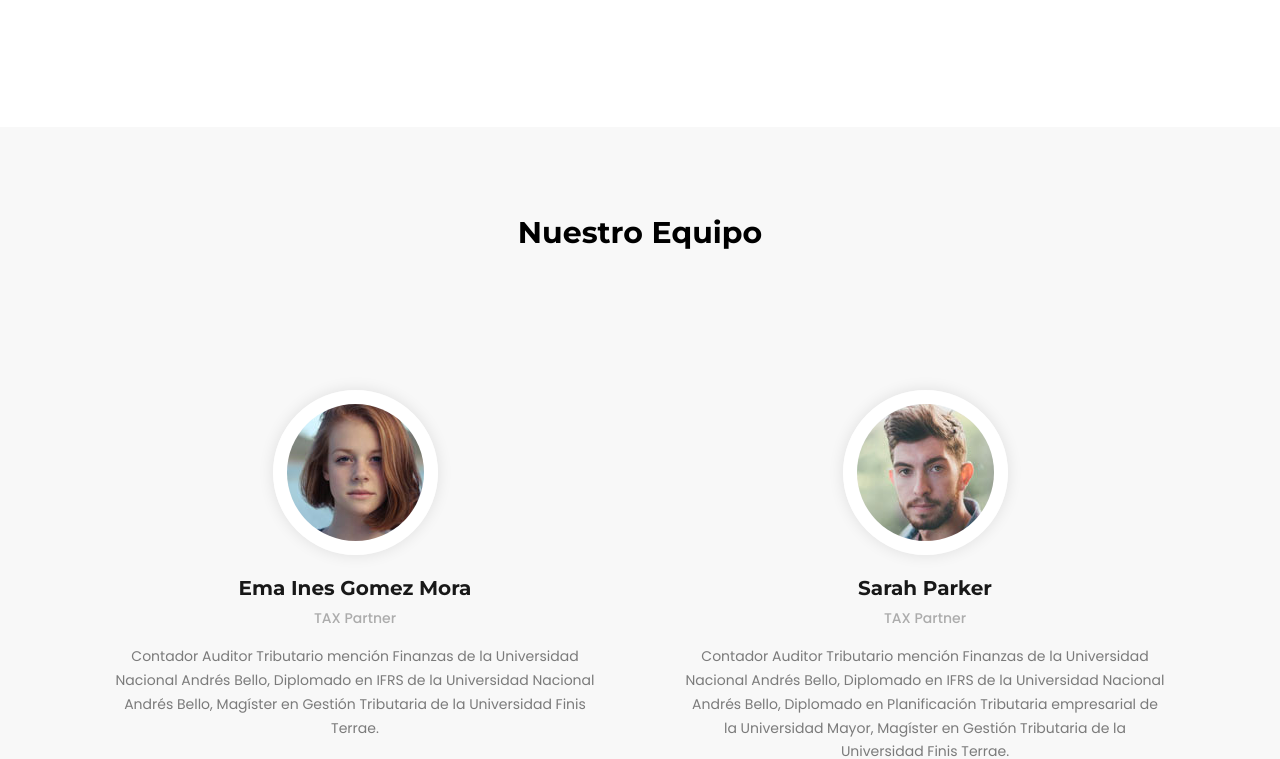
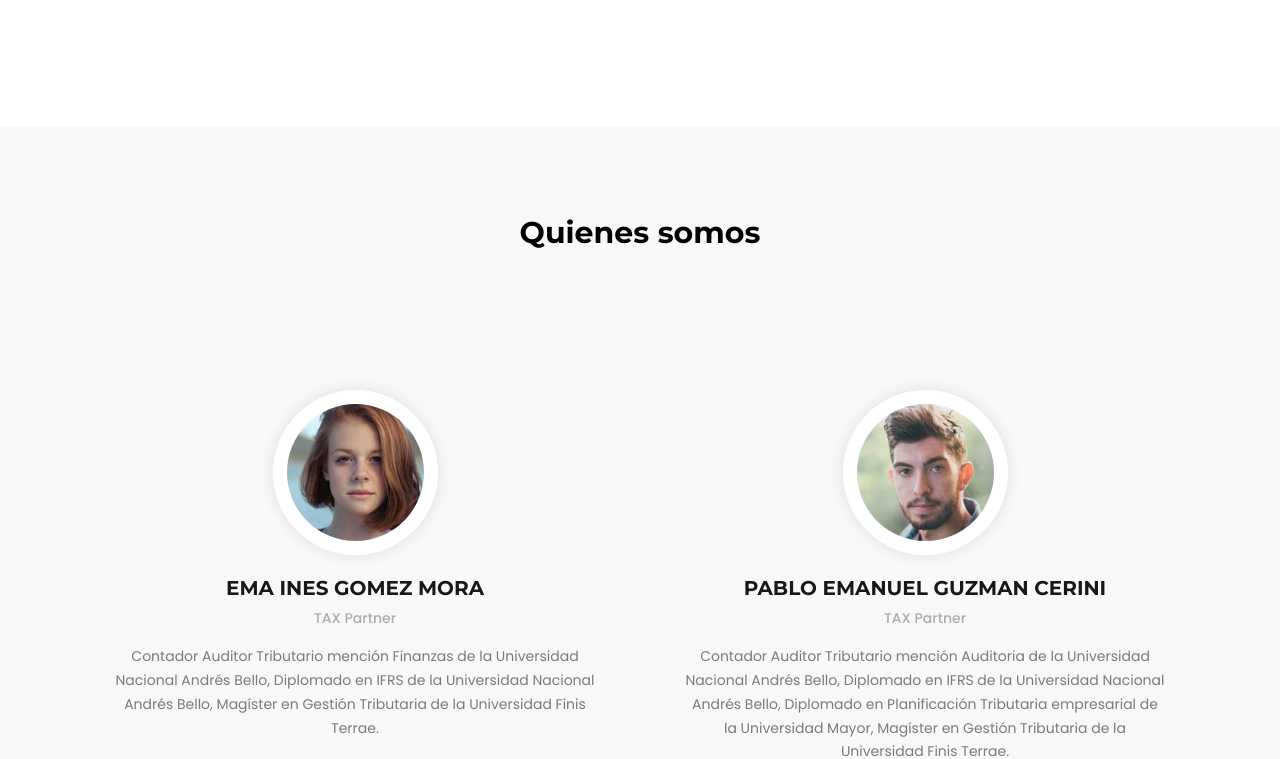
Before and after one commit to vsaldivia/GGDemo, a plain HTML site: page index.html in a window 1280 px wide. Shown: the part 2026-2785 px from the top of the page. Drawn offline with Linux system fonts and the light colour scheme; files whose address does not match are found by name.

Commit message:
Add files via upload

```diff
--- a/index.html
+++ b/index.html
@@ -66,7 +66,7 @@
           <li class="menu-active"><a href="#intro">Inicio</a></li>
           <li><a href="#about">Acerca de</a></li>
           <li><a href="#services">Servicios</a></li>
-          <li><a href="#team">Equipo</a></li>
+          <li><a href="#team">Sobre Nosotros</a></li>
           <li><a href="#contact">Contacto</a></li>
         </ul>
       </nav><!-- #nav-menu-container -->
@@ -265,7 +265,7 @@
     <div class="container">
       <div class="row">
         <div class="col">
-          <h2 class="section_title text-center">Nuestro Equipo</h2>
+          <h2 class="section_title text-center">Quienes somos</h2>
         </div>
       </div>
       <div class="row instructors_row">
@@ -276,7 +276,7 @@
             <div class="instructor_image_container">
               <div class="instructor_image"><img src="img/instructor_1.jpg" alt=""></div>
             </div>
-            <div class="instructor_name"><a href="instructors.html">Ema Ines Gomez Mora</a></div>
+            <div class="instructor_name"><a href="instructors.html">EMA INES GOMEZ MORA </a></div>
             <div class="instructor_title">TAX Partner</div>
             <div class="instructor_text">
               <p>Contador Auditor Tributario mención Finanzas de la Universidad Nacional Andrés Bello, Diplomado en IFRS de la Universidad Nacional Andrés Bello, Magíster en Gestión Tributaria de la Universidad Finis Terrae.</p>
@@ -297,10 +297,10 @@
             <div class="instructor_image_container">
               <div class="instructor_image"><img src="img/instructor_2.jpg" alt=""></div>
             </div>
-            <div class="instructor_name"><a href="instructors.html">Sarah Parker</a></div>
+            <div class="instructor_name"><a href="instructors.html">PABLO EMANUEL GUZMAN CERINI</a></div>
             <div class="instructor_title">TAX Partner</div>
             <div class="instructor_text">
-              <p>Contador Auditor Tributario mención Finanzas de la Universidad Nacional Andrés Bello, Diplomado en IFRS de la Universidad Nacional Andrés Bello, Diplomado en Planificación Tributaria empresarial de la Universidad Mayor, Magíster en Gestión Tributaria de la Universidad Finis Terrae.</p>
+              <p>Contador Auditor Tributario mención Auditoria de la Universidad Nacional Andrés Bello, Diplomado en IFRS de la Universidad Nacional Andrés Bello, Diplomado en Planificación Tributaria empresarial de la Universidad Mayor, Magíster en Gestión Tributaria de la Universidad Finis Terrae.</p>
             </div>
             <div class="instructor_social">
               <ul>
```
